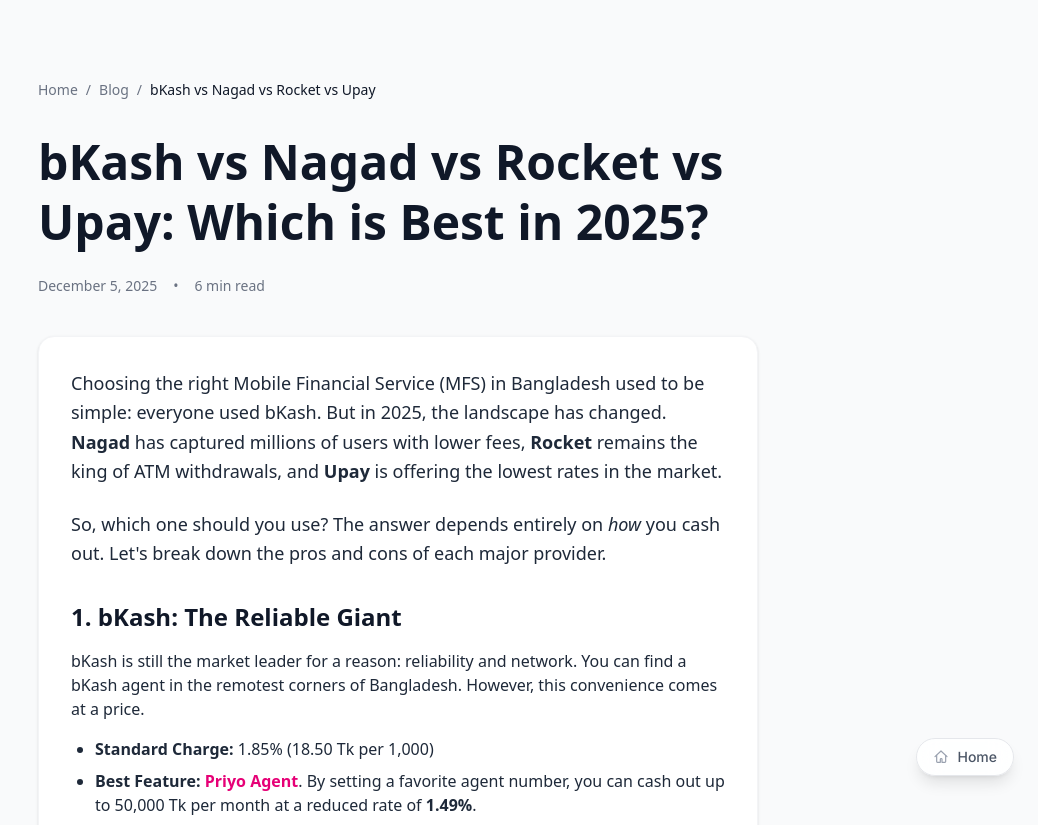
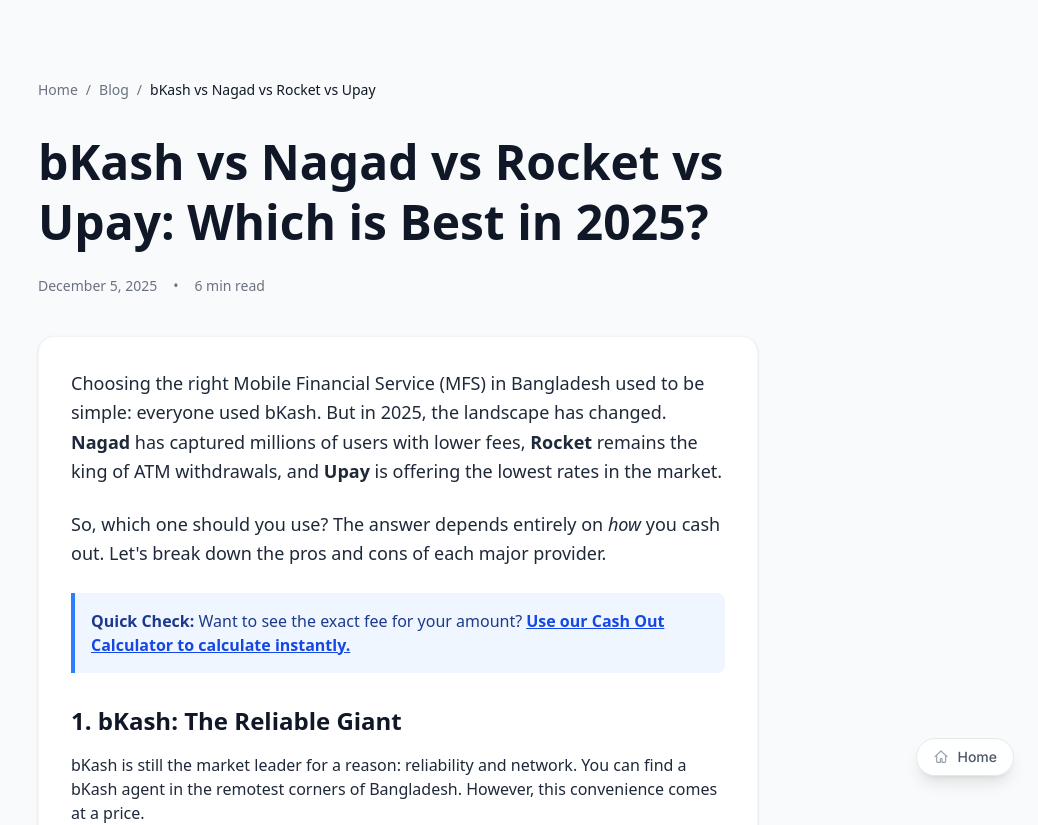
Before and after one commit to BlasterOverlord/cashout-calculator, a Next.js app: page /blog/bkash-vs-nagad-vs-rocket-vs-upay-2025 in a window 1280 px wide. Shown: the top 825 px of the page, without its empty margins (242-1280 px from the left). Built offline with nearby package versions, Linux system fonts and the light colour scheme.

Commit message:
add quick check section for cash out calculator in blog post

```diff
--- a/app/blog/bkash-vs-nagad-vs-rocket-vs-upay-2025/page.tsx
+++ b/app/blog/bkash-vs-nagad-vs-rocket-vs-upay-2025/page.tsx
@@ -54,9 +54,18 @@ export default function BlogPost() {
           <p className="text-lg leading-relaxed mb-6">
             Choosing the right Mobile Financial Service (MFS) in Bangladesh used to be simple: everyone used bKash. But in 2025, the landscape has changed. <strong>Nagad</strong> has captured millions of users with lower fees, <strong>Rocket</strong> remains the king of ATM withdrawals, and <strong>Upay</strong> is offering the lowest rates in the market.
           </p>
-          <p className="text-lg leading-relaxed mb-8">
+          <p className="text-lg leading-relaxed mb-6">
             So, which one should you use? The answer depends entirely on <em>how</em> you cash out. Let&apos;s break down the pros and cons of each major provider.
           </p>
+
+          <div className="bg-blue-50 border-l-4 border-blue-500 p-4 mb-8 rounded-r-lg">
+            <p className="text-blue-900">
+              <strong>Quick Check:</strong> Want to see the exact fee for your amount?
+              <Link href="/" className="text-blue-700 font-bold underline ml-1 hover:text-blue-900">
+                Use our Cash Out Calculator to calculate instantly.
+              </Link>
+            </p>
+          </div>
 
           <h2 className="text-2xl font-bold text-gray-900 mt-8 mb-4">1. bKash: The Reliable Giant</h2>
           <p className="mb-4">
```
